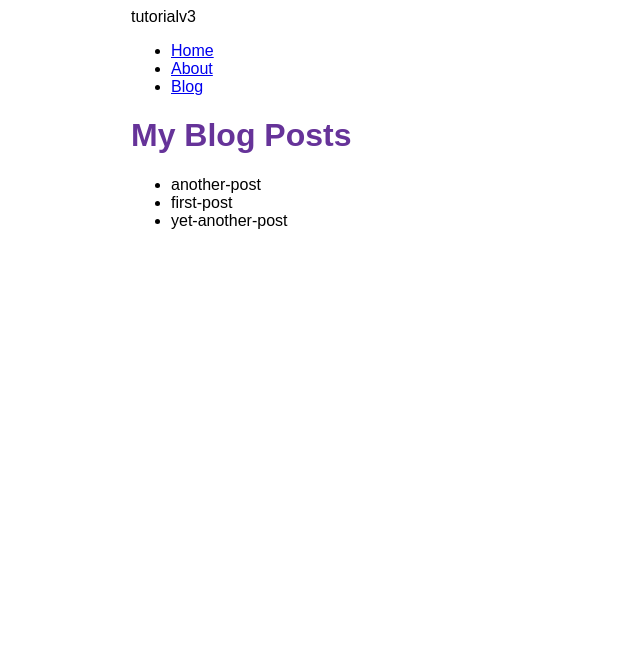
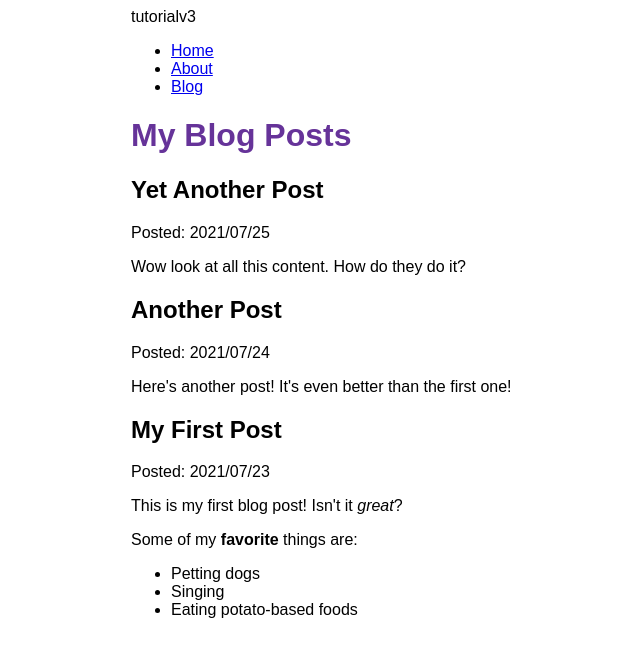
Before and after one commit to shktkt219/tutorialv3, a Gatsby site: page /blog in a window 1280 px wide. Shown: the whole page, without its empty margins (259-899 px from the left). Built offline with nearby package versions, Linux system fonts and the light colour scheme; Gatsby itself is replaced by a stand-in of ours.

Commit message:
finished Gatsby Tutorial Part 5

```diff
--- a/blog/another-post.mdx
+++ b/blog/another-post.mdx
@@ -0,0 +1,6 @@
+---
+title: "Another Post"
+date: "2021-07-24"
+---
+
+Here's another post! It's even better than the first one!
--- a/blog/first-post.mdx
+++ b/blog/first-post.mdx
@@ -0,0 +1,12 @@
+---
+title: "My First Post"
+date: "2021-07-23"
+---
+
+This is my first blog post! Isn't it _great_?
+
+Some of my **favorite** things are:
+
+- Petting dogs
+- Singing
+- Eating potato-based foods
--- a/blog/yet-another-post.mdx
+++ b/blog/yet-another-post.mdx
@@ -0,0 +1,6 @@
+---
+title: "Yet Another Post"
+date: "2021-07-25"
+---
+
+Wow look at all this content. How do they do it?
--- a/gatsby-config.js
+++ b/gatsby-config.js
@@ -9,8 +9,9 @@
       resolve: "gatsby-source-filesystem",
       options: {
         name: `blog`,
-        path: `${__dirname}/blog`,
-      }
+        path: `${__dirname}/blog/`,
+      },
     },
+    "gatsby-plugin-mdx",
   ],
 };
--- a/package.json
+++ b/package.json
@@ -15,8 +15,11 @@
     "clean": "gatsby clean"
   },
   "dependencies": {
+    "@mdx-js/mdx": "^1.6.22",
+    "@mdx-js/react": "^1.6.22",
     "gatsby": "^4.0.0",
     "gatsby-plugin-image": "^2.0.0",
+    "gatsby-plugin-mdx": "^3.0.0",
     "gatsby-plugin-sharp": "^4.0.0",
     "gatsby-source-filesystem": "^4.0.0",
     "react": "^17.0.1",
--- a/src/pages/blog.js
+++ b/src/pages/blog.js
@@ -1,28 +1,36 @@
 import * as React from "react"
 import { graphql } from 'gatsby'
+import { MDXRenderer } from 'gatsby-plugin-mdx'
 import Layout from "../components/layout"
 
 const BlogPage = ({data}) => {
   return (
     <Layout pageTitle="My Blog Posts">
-      <ul>
-        {
-          data.allFile.nodes.map(node => (
-            <li key={node.name}>
-              {node.name}
-            </li>
-          ))
-        }
-      </ul>
+      {
+        data.allMdx.nodes.map(node => (
+          <article key={node.id}>
+            <h2>{ node.frontmatter.title }</h2>
+            <p>Posted: {node.frontmatter.date}</p>
+            <MDXRenderer>
+              {node.body}
+            </MDXRenderer>
+          </article>
+        ))
+      }
     </Layout>
   )
 }
 
 export const query = graphql`
   query {
-    allFile {
+    allMdx(sort: {fields: frontmatter___date, order: DESC}) {
       nodes {
-        name
+        frontmatter {
+          date(formatString: "YYYY/MM/D")
+          title
+        }
+        id
+        body
       }
     }
   }
```
Also changed, not shown: 1 other file.
